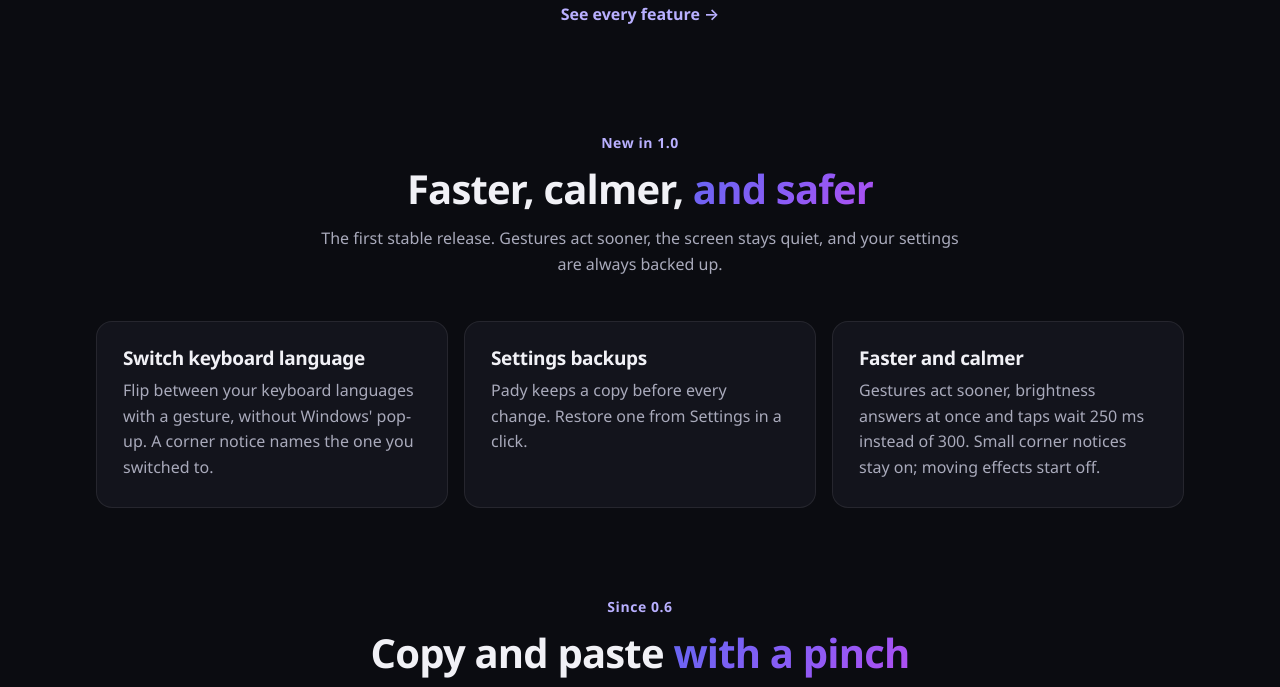
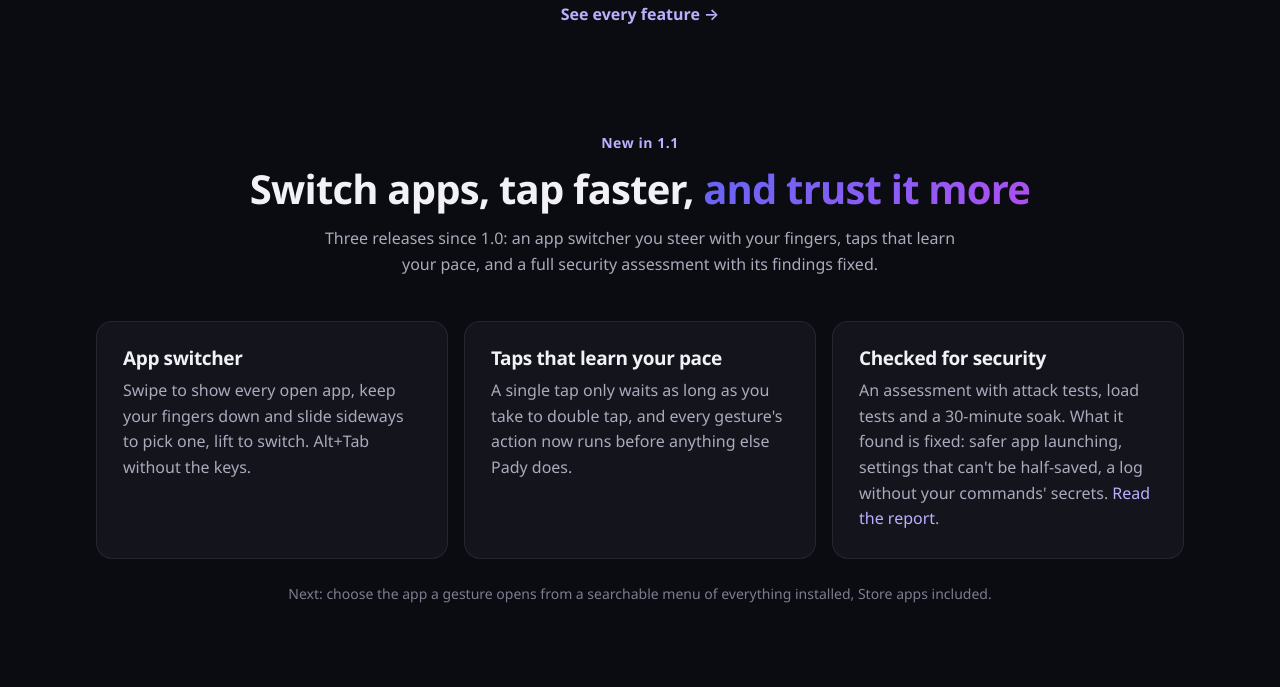
Before and after one commit to lumidren/Pady, a plain HTML site: page site/index.html in a window 1280 px wide. Shown: the part 5459-6146 px from the top of the page. Drawn offline with Linux system fonts and the light colour scheme; no server answers; files whose address does not match are found by name.

Commit message:
Website: what's new in 1.1, the security assessment, the app menu to come
The front page still headlined 1.0. It now covers the three 1.1 releases
(app switcher, taps that learn your pace, the security assessment) and
points to the report; the features page tags each with its version, lists
the app menu as coming soon and gives the current test counts.

```diff
--- a/site/index.html
+++ b/site/index.html
@@ -136,14 +136,15 @@
     </section>
 
     <section id="new" class="section">
-      <p class="eyebrow">New in 1.0</p>
-      <h2>Faster, calmer, <span class="grad">and safer</span></h2>
-      <p class="sub">The first stable release. Gestures act sooner, the screen stays quiet, and your settings are always backed up.</p>
+      <p class="eyebrow">New in 1.1</p>
+      <h2>Switch apps, tap faster, <span class="grad">and trust it more</span></h2>
+      <p class="sub">Three releases since 1.0: an app switcher you steer with your fingers, taps that learn your pace, and a full security assessment with its findings fixed.</p>
       <div class="grid">
-        <div class="card"><h3>Switch keyboard language</h3><p>Flip between your keyboard languages with a gesture, without Windows' pop-up. A corner notice names the one you switched to.</p></div>
-        <div class="card"><h3>Settings backups</h3><p>Pady keeps a copy before every change. Restore one from Settings in a click.</p></div>
-        <div class="card"><h3>Faster and calmer</h3><p>Gestures act sooner, brightness answers at once and taps wait 250 ms instead of 300. Small corner notices stay on; moving effects start off.</p></div>
+        <div class="card"><h3>App switcher</h3><p>Swipe to show every open app, keep your fingers down and slide sideways to pick one, lift to switch. Alt+Tab without the keys.</p></div>
+        <div class="card"><h3>Taps that learn your pace</h3><p>A single tap only waits as long as you take to double tap, and every gesture's action now runs before anything else Pady does.</p></div>
+        <div class="card"><h3>Checked for security</h3><p>An assessment with attack tests, load tests and a 30-minute soak. What it found is fixed: safer app launching, settings that can't be half-saved, a log without your commands' secrets. <a href="https://github.com/lumidren/Pady/blob/main/security/REPORT.md">Read the report</a>.</p></div>
       </div>
+      <p class="note-center">Next: choose the app a gesture opens from a searchable menu of everything installed, Store apps included.</p>
     </section>
 
     <section id="copy-paste" class="section">
@@ -208,6 +209,7 @@
         <figure><img src="docs/screenshots/tutorial.png" alt="The setup tutorial" loading="lazy"><figcaption>Guided setup</figcaption></figure>
         <figure><img src="docs/screenshots/settings.png" alt="Settings" loading="lazy"><figcaption>Settings</figcaption></figure>
         <figure><img src="docs/screenshots/overlay.png" alt="The volume overlay" loading="lazy"><figcaption>Level overlay</figcaption></figure>
+        <figure><img src="docs/screenshots/apps.png" alt="A searchable menu of installed apps" loading="lazy"><figcaption>Choose an app (coming soon)</figcaption></figure>
       </div>
     </section>
 
```
Also changed, not shown: site/features.html (+5 -2 lines).
